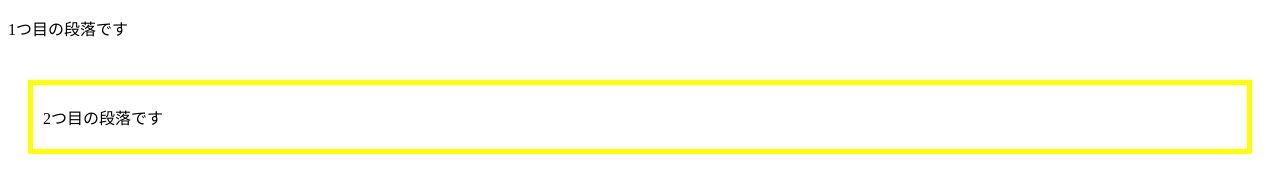
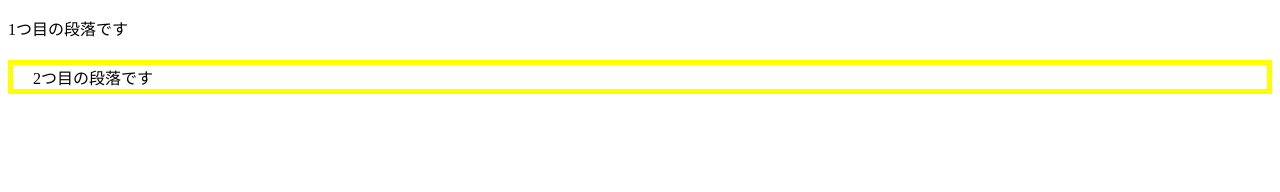
Before and after one commit to t-elmo/HTML, a plain HTML site: page box-model.html in a window 1280 px wide. Drawn offline with Linux system fonts and the light colour scheme.

Commit message:
上下左右の一部

```diff
--- a/box-model.css
+++ b/box-model.css
@@ -1,5 +1,7 @@
 #second-paragraph {
-    padding: 20px 10px;
-    margin: 40px 20px;
+    padding-left: 20px;
+    padding-right: 40px;
+    margin-top: 20px;
+    margin-bottom: 40px;
     border: solid 5px yellow;
 }
```
